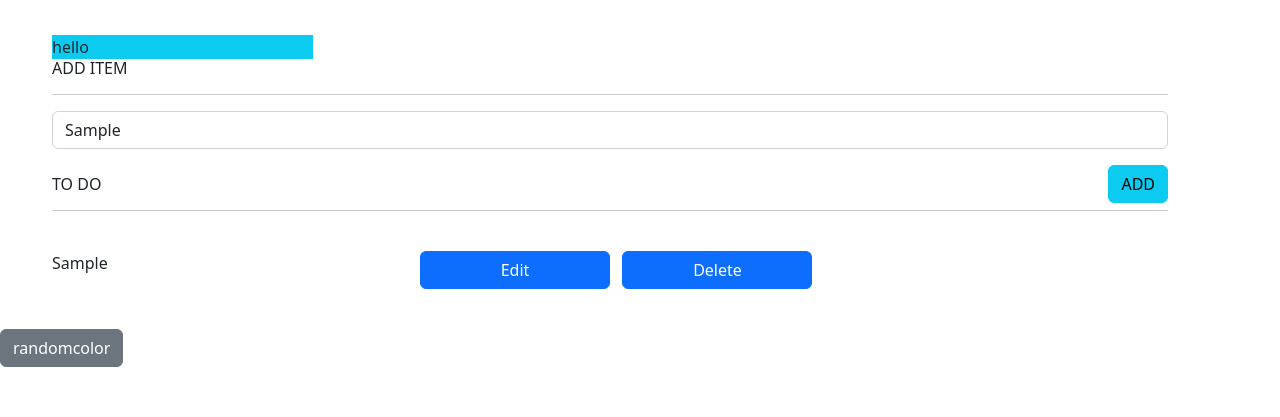
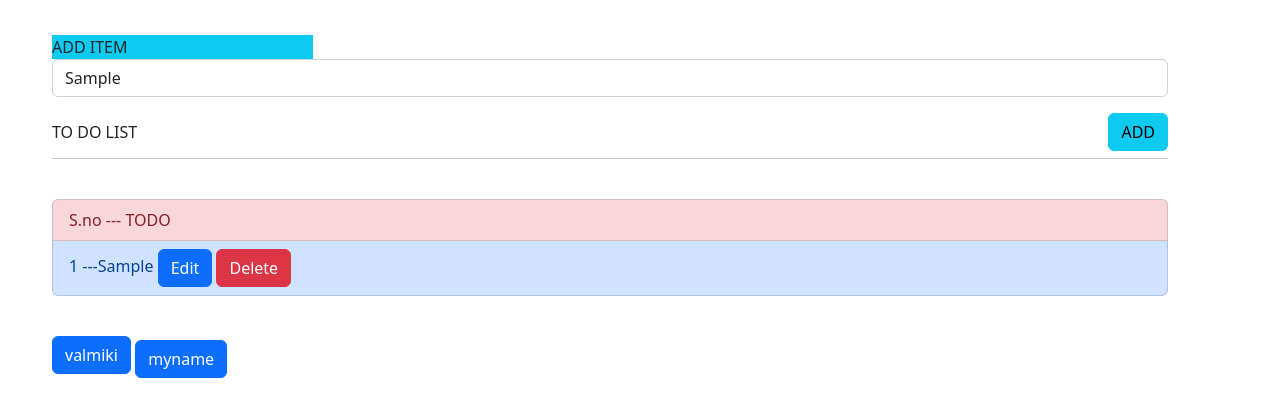
Before and after one commit to madhavanvv/AdvanceJsPractice, a plain HTML site: page todo/index.html in a window 1280 px wide. Both pictures are taken after typing "Sample" into the empty fields and a click on the button "ADD". Shown: the part 53-470 px from the top of the page. Drawn offline with nearby package versions, Linux system fonts and the light colour scheme.

Commit message:
nov-27 practice

```diff
--- a/todo/index.html
+++ b/todo/index.html
@@ -4,10 +4,13 @@
     <meta charset="UTF-8" />
     <meta http-equiv="X-UA-Compatible" content="IE=edge" />
     <meta name="viewport" content="width=device-width, initial-scale=1.0" />
+
     <!-- CSS only -->
     <link
       href="https://cdn.jsdelivr.net/npm/bootstrap@5.2.3/dist/css/bootstrap.min.css"
       rel="stylesheet"
+      integrity="sha384-rbsA2VBKQhggwzxH7pPCaAqO46MgnOM80zW1RWuH61DGLwZJEdK2Kadq2F9CUG65"
+      crossorigin="anonymous"
     />
     <script src="index.js"></script>
     <link rel="stylesheet" href="style.css" />
@@ -19,25 +22,27 @@
     <div class="container">
       <div class="row">
         <div class="col-3">
-          <div class="bg-info">hello</div>
+          <div class="bg-info">ADD ITEM</div>
         </div>
       </div>
 
       <!-- <form action="" onsubmit="submitHandler(event); return false"> -->
       <form id="vv1234" action="" onsubmit="submitHandler(event)">
-        <h6>ADD ITEM</h6>
-        <hr />
         <input id="todotxt" class="form-control mb-3" type="text" />
-        <button type="submit" class="btn btn-info float-end">ADD</button>
+        <button type="submit" class="btn btn-info float-end" id="submitbtn">
+          ADD
+        </button>
       </form>
-      <h6>TO DO</h6>
+      <h6>TO DO LIST</h6>
       <hr />
     </div>
-    <div>
-      <ul id="mylist" class="container"></ul>
+    <div class="container">
+      <ul id="mylist" class="list-group"></ul>
     </div>
-    <button class="btn btn-secondary" onclick="randomcolor()">
-      randomcolor
-    </button>
+
+    <div class="container">
+      <h1 id="myname" class="btn btn-primary">valmiki</h1>
+      <button class="btn btn-primary" onclick="mynamehandle()">myname</button>
+    </div>
   </body>
 </html>
--- a/todo/index.js
+++ b/todo/index.js
@@ -1,17 +1,49 @@
+let todoData = [];
 function submitHandler(event) {
-  console.log(event);
   event.preventDefault();
+  const val = document.getElementById("todotxt");
+  //console.log(val.value);
+  //console.log(todoData.length);
+  let tmp = {
+    sno: todoData.length + 1,
+    tododata: val.value,
+  };
+  todoData.push(tmp);
+  //console.log(todoData);
 
-  let inputData = document.getElementById("todotxt");
+  let listt = `<li class="list-group-item list-group-item-danger"> S.no --- TODO</li>`;
+  todoData.forEach((data) => {
+    listt =
+      listt +
+      `<li id=${data.sno + 100} class="list-group-item list-group-item-primary
 
-  const todoVal = inputData.value;
-  console.log(todoVal);
+      " > <span>${data.sno} ---${data.tododata} </span>
+      <span> <button class="btn btn-primary" >Edit</button>
+      <button id=${
+        data.sno
+      } class="btn btn-danger">Delete</button></span></li>`;
+  });
+  const myul = document.getElementById("mylist");
+  myul.innerHTML = listt;
 
-  const myul = document.getElementById("mylist");
-  const tt = `<li class="mb-2 row "> <span class ="col-4"> ${todoVal}</span> <button class="btn btn-primary col-2">Edit</button> &nbsp &nbsp <button class="col-2 btn btn-primary">Delete</button></li>`;
-  myul.innerHTML = myul.innerHTML + tt;
+  ///handlerrs
+
+  const allDangerBtn = document.querySelectorAll(".btn-danger");
+  console.log(allDangerBtn);
+  allDangerBtn.forEach((dangerBtn) => {
+    console.log("hello delete button start..");
+    dangerBtn.addEventListener("click", (event) => {
+      let listId = parseInt(event.target.id) + 100;
+      console.log(listId);
+      //console.log("aaaaaaaaaaaa");
+      document.getElementById(listId).classList.add("myhide");
+      //document.getElementById(listId).style.display = "none";
+
+      console.log("hello delete button end..");
+    });
+  });
 }
-function randomcolor() {
-  let randomColor = Math.floor(Math.random() * 16777215).toString(16);
-  console.log(randomColor);
+
+function mynamehandle() {
+  document.getElementById("myname").style.display = "none";
 }
--- a/todo/style.css
+++ b/todo/style.css
@@ -4,3 +4,8 @@
 form {
   margin-bottom: 26px;
 }
+
+.myhide {
+  display: none;
+  color: black;
+}
```
Also changed, not shown: dsa/aug10linkedList.js (+12 -27 lines), tst.js (+3 -10 lines).
